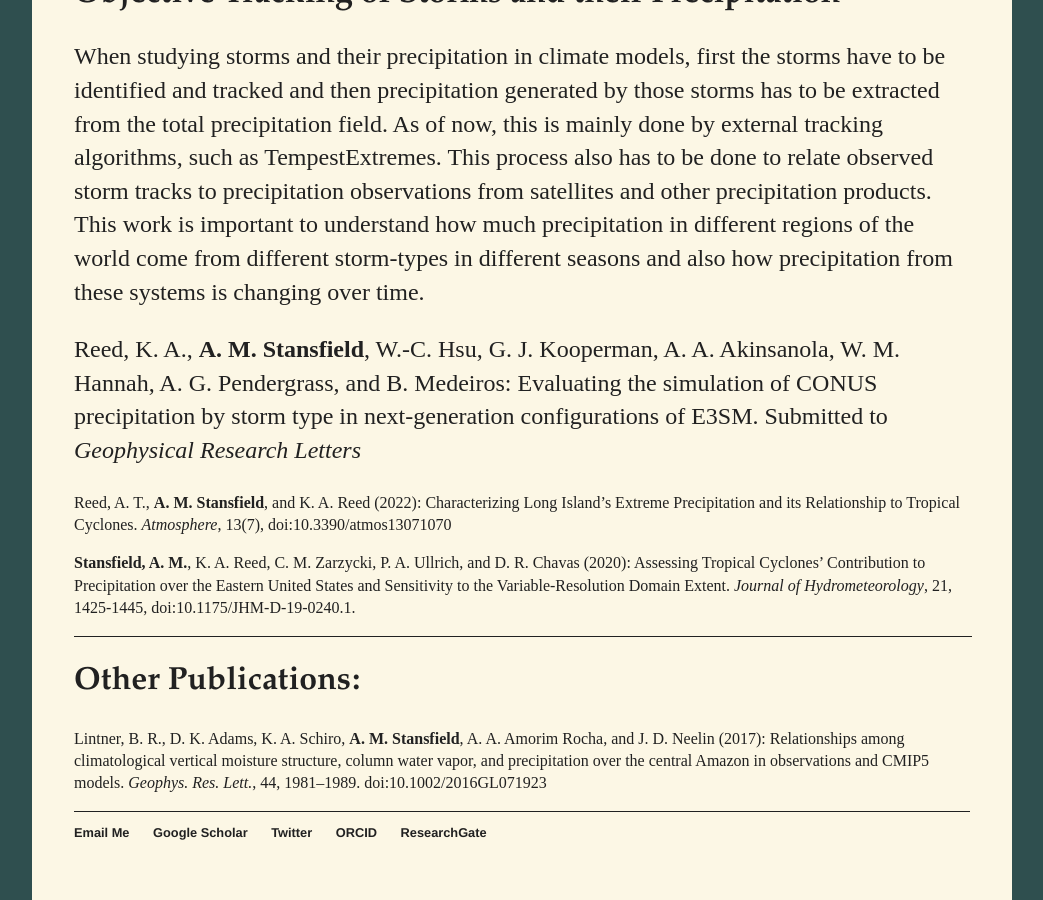
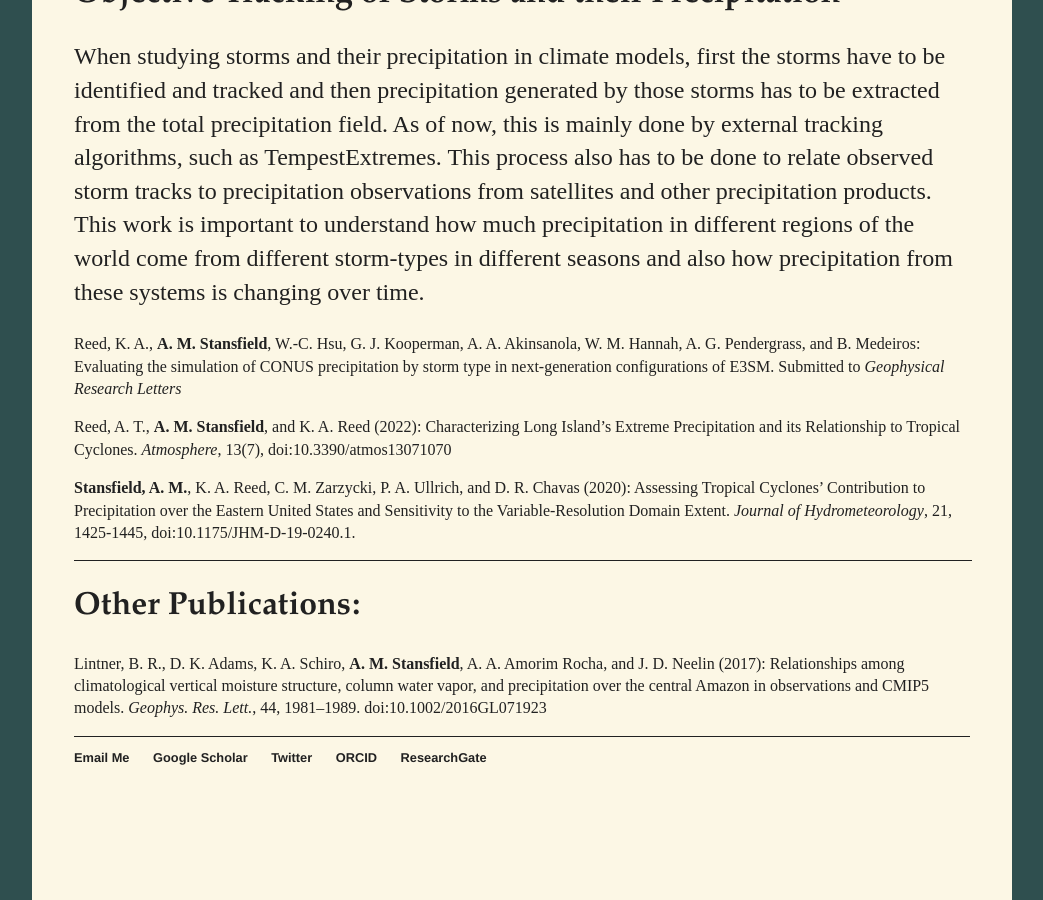
Before and after one commit to alyssa-stansfield/alyssa-stansfield.github.io, a Jekyll site: the page built from research/index.html, in a window 1280 px wide and 900 px high, scrolled down 1325 px. Shown: the whole window, without its empty margins (118-1161 px from the left). Built offline with Jekyll 4.4.1, drawn with Linux system fonts in a browser that asks for light colours.

Commit message:
Fixed size of font of new publication on Research page

```diff
--- a/research/index.html
+++ b/research/index.html
@@ -25,7 +25,7 @@
 
 <h2>Objective Tracking of Storms and their Precipitation</h2>
 <p>When studying storms and their precipitation in climate models, first the storms have to be identified and tracked and then precipitation generated by those storms has to be extracted from the total precipitation field. As of now, this is mainly done by external tracking algorithms, such as <a href="https://github.com/ClimateGlobalChange/tempestextremes">TempestExtremes</a>. This process also has to be done to relate observed storm tracks to precipitation observations from satellites and other precipitation products. This work is important to understand how much precipitation in different regions of the world come from different storm-types in different seasons and also how precipitation from these systems is changing over time.</p>
-<p style="fontsize:1em;">Reed, K. A., <b>A. M. Stansfield</b>, W.-C. Hsu, G. J. Kooperman, A. A. Akinsanola, W. M. Hannah, A. G. Pendergrass, and B. Medeiros: Evaluating the simulation of CONUS precipitation by storm type in next-generation configurations of E3SM. Submitted to <em>Geophysical Research Letters</em></p>
+<p style="font-size:1em;">Reed, K. A., <b>A. M. Stansfield</b>, W.-C. Hsu, G. J. Kooperman, A. A. Akinsanola, W. M. Hannah, A. G. Pendergrass, and B. Medeiros: Evaluating the simulation of CONUS precipitation by storm type in next-generation configurations of E3SM. Submitted to <em>Geophysical Research Letters</em></p>
 <p style="font-size:1em;"><a href="https://www.mdpi.com/2073-4433/13/7/1070">Reed, A. T., <b>A. M. Stansfield</b>, and K. A. Reed (2022): Characterizing Long Island’s Extreme Precipitation and its Relationship to Tropical Cyclones. <em>Atmosphere</em>, 13(7), doi:10.3390/atmos13071070</a></p>
 <p style="font-size:1em;"><a href="https://journals.ametsoc.org/view/journals/hydr/21/7/jhmD190240.xml?tab_body=fulltext-display"><b>Stansfield, A. M.</b>, K. A. Reed, C. M. Zarzycki, P. A. Ullrich, and D. R. Chavas (2020): Assessing Tropical Cyclones’ Contribution to Precipitation over the Eastern United States and Sensitivity to the Variable-Resolution Domain Extent. <em>Journal of Hydrometeorology</em>, 21, 1425-1445, doi:10.1175/JHM-D-19-0240.1.</a></p>
 
```
